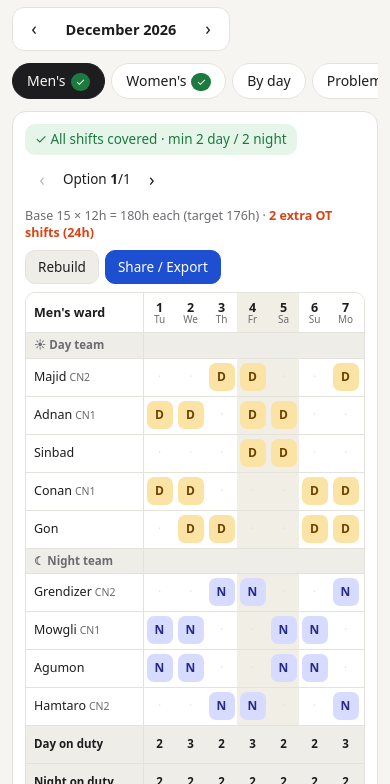
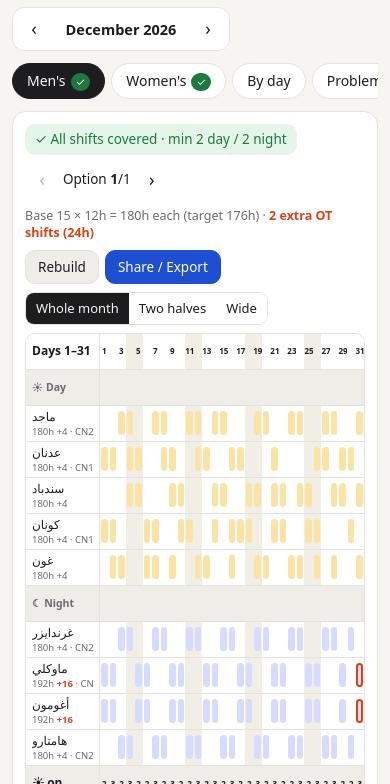
Before and after one commit to aliutaif/roster, a plain HTML site: page index.html in a window 390 px wide. Shown: the part 60-844 px from the top of the page. Drawn offline with Linux system fonts and the light colour scheme.

Commit message:
Arabic names; whole-month / two-halves / wide layouts that fit the phone
Co-Authored-By: Claude Opus 5.5 <noreply@anthropic.com>
Claude-Session: https://claude.ai/code/session_01Ho9txnXWHrZooHTjLjtxXU

```diff
--- a/index.html
+++ b/index.html
@@ -80,6 +80,19 @@ tfoot td.low{color:#fff;background:var(--err)}
 .legend{display:flex;flex-wrap:wrap;gap:10px;font-size:12px;color:var(--mute);margin-top:10px}
 .legend i{display:inline-block;width:16px;height:14px;border-radius:4px;vertical-align:-2px;margin-right:4px}
 .hint{font-size:12px;color:var(--mute);margin-top:6px}
+.fitwrap{border:1px solid var(--line);border-radius:10px;overflow:hidden;margin-bottom:10px}
+table.fit{table-layout:fixed;width:100%;min-width:0}
+.fit th.dh{width:auto;min-width:0;font-size:var(--fs);height:30px;padding:0}
+.fit th.dh small{font-size:8px}
+.fit .nm{position:static;min-width:0;max-width:none;padding:2px 4px 2px 6px;font-size:12px;height:36px;line-height:1.35}
+.fit .nm bdi{display:block;overflow:hidden;text-overflow:ellipsis}
+.fit .nm .nh{font-size:9.5px;line-height:1.2;color:var(--mute);font-weight:400;white-space:nowrap;overflow:hidden}
+.fit td.c{width:auto;min-width:0;height:36px}
+.fit .c span{width:auto;height:24px;margin:0 1px;border-radius:4px;font-size:var(--fs)}
+.fit tfoot td{font-size:var(--fs);height:24px;letter-spacing:-.3px}
+.fit .teamhdr td{padding:3px 6px;font-size:10.5px}
+.fit .lk::after{top:3px;right:2px;width:4px;height:4px}
+.fit .ot span{box-shadow:inset 0 0 0 2px var(--ot)}
 /* day view */
 .days{display:flex;gap:6px;overflow-x:auto;padding:2px 0 8px;scrollbar-width:none}
 .days::-webkit-scrollbar{display:none}
@@ -388,12 +401,12 @@ const STORE = 'azm-12h-roster-v1';
 
 const DEFAULT_WARDS = () => ([
   { key:'men', label:"Men's ward", minD:2, minN:2, nurses:[
-    ['awad','Majid','CN2','D'],['bader','Adnan','CN1','D'],['alganem','Sinbad','','D'],['fares','Conan','CN1','D'],['haitham','Gon','','D'],
-    ['assaf','Grendizer','CN2','N'],['ali','Mowgli','CN1','N'],['alm','Agumon','','N'],['abdulrahman','Hamtaro','CN2','N']
+    ['awad','ماجد','CN2','D'],['bader','عدنان','CN1','D'],['alganem','سندباد','','D'],['fares','كونان','CN1','D'],['haitham','غون','','D'],
+    ['assaf','غرندايزر','CN2','N'],['ali','ماوكلي','CN1','N'],['alm','أغومون','','N'],['abdulrahman','هامتارو','CN2','N']
   ].map(([id,name,grade,team])=>({id,name,grade,team,on:true})) },
   { key:'women', label:"Women's ward", minD:1, minN:1, nurses:[
-    ['aysha','Lina','','D'],['sara','Sally','','D'],['taif','Ran','','D'],
-    ['atheer','Remi','','N'],['yara','Zina','','N'],['lama','Nahool','','N']
+    ['aysha','لينا','','D'],['sara','سالي','','D'],['taif','ران','','D'],
+    ['atheer','ريمي','','N'],['yara','زينة','','N'],['lama','نحول','','N']
   ].map(([id,name,grade,team])=>({id,name,grade,team,on:true})) }
 ]);
 const DEFAULT_CFG = () => ({ year:2026, month:11, targetHours:176, shiftLen:12, maxConsec:3, blockPref:2, gapFill:'ot', alCredit:8, dayStart:7 });
@@ -460,6 +473,44 @@ function optionBar(){
   <button class="ib" data-a="optNext" aria-label="Next option">›</button></div>`;
 }
 
+function layoutSeg(){ const l=S.cfg.layout||'month';
+  return `<div class="bar" style="margin:0 0 8px"><span class="seg">${[['month','Whole month'],['half','Two halves'],['wide','Wide']].map(([k,t])=>`<button data-a="layout" data-val="${k}" class="${l===k?'on':''}">${t}</button>`).join('')}</span></div>`; }
+function gridTable(k,v,a,b,stats,fit){
+  const w=ward(k), m=M(), g=m.grids[k], y=S.cfg.year, mo=S.cfg.month, n=b-a;
+  const today=new Date(); const tIdx=(today.getFullYear()===y&&today.getMonth()===mo)?today.getDate()-1:-1;
+  let cw=99;
+  if(fit){ const avail=Math.max(260,($('#main').clientWidth||360)-26); cw=(avail-NMW)/n; }
+  const letters=cw>=13, wdays=cw>=15;
+  let h=`<table class="${fit?'fit':''}" style="${fit?`--fs:${cw>=17?11:cw>=13?9.5:8}px`:''}">${fit?`<colgroup><col style="width:${NMW}px">${'<col>'.repeat(n)}</colgroup>`:''}<thead><tr><th class="nm">${fit?(a===0?`Days ${a+1}–${b}`:`Days ${a+1}–${b}`):esc(w.label)}</th>`;
+  for(let d=a;d<b;d++){ const we=Engine.isWeekend(y,mo,d); const num=(!fit||cw>=11||d%2===0)?d+1:''; h+=`<th class="dh ${we?'we':''} ${d===tIdx?'today':''}">${num}${wdays||!fit?`<small>${WD[Engine.dow(y,mo,d)]}</small>`:''}</th>`; }
+  if(stats) h+=`<th class="st">D</th><th class="st">N</th><th class="st">Hrs</th><th class="st">±${S.cfg.targetHours}</th>`;
+  h+=`</tr></thead><tbody>`;
+  for(const T of ['D','N']){
+    const team=w.nurses.filter(x=>x.on&&x.team===T);
+    if(!team.length) continue;
+    h+=`<tr class="teamhdr"><td class="nm">${T==='D'?'☀ Day':'☾ Night'}${fit?'':' team'}</td><td colspan="${n+(stats?4:0)}"></td></tr>`;
+    for(const nu of team){
+      const row=g[nu.id], s=v.stats[nu.id];
+      const cls=s.diff<0?'neg':s.diff>=S.cfg.shiftLen?'big':'pos';
+      h+=`<tr><td class="nm"><bdi>${esc(nu.name)}</bdi>${nu.grade&&!fit?`<span class="g">${esc(nu.grade)}</span>`:''}${fit?`<div class="nh">${s.hours}h <span class="${cls}">${s.diff>0?'+':''}${s.diff}</span>${nu.grade?` · ${esc(nu.grade)}`:''}</div>`:''}</td>`;
+      for(let d=a;d<b;d++){ const c=row[d]; const we=Engine.isWeekend(y,mo,d);
+        const lab=c.s==='O'?(letters?'·':''):(letters?(c.s==='AL'&&cw<17?'L':c.s):'');
+        h+=`<td class="c s-${c.s} ${c.ot?'ot':''} ${(c.s==='D'||c.s==='N')&&c.s!==nu.team?'x':''} ${c.lock?'lk':''} ${we?'we':''}" data-w="${k}" data-n="${nu.id}" data-d="${d}"><span>${lab}</span></td>`; }
+      if(stats) h+=`<td class="st">${s.D}</td><td class="st">${s.N}</td><td class="st h">${s.hours}</td><td class="st ${cls}">${s.diff>0?'+':''}${s.diff}</td>`;
+      h+=`</tr>`;
+    }
+  }
+  h+=`</tbody><tfoot>`;
+  for(const T of ['D','N']){
+    const min=T==='D'?w.minD:w.minN;
+    h+=`<tr><td class="nm">${T==='D'?(fit?'☀ on':'Day on duty'):(fit?'☾ on':'Night on duty')}</td>`;
+    for(let d=a;d<b;d++){ const c=w.nurses.filter(x=>x.on&&g[x.id]&&g[x.id][d].s===T).length; h+=`<td class="${c<min?'low':''}">${c}</td>`; }
+    if(stats) h+=`<td colspan="4"></td>`;
+    h+=`</tr>`;
+  }
+  return h+`</tfoot></table>`;
+}
+const NMW=74;
 function rosterView(k,v){
   const w=ward(k), m=M(), g=m.grids[k], n=days(), y=S.cfg.year, mo=S.cfg.month;
   const errs=v.issues.filter(i=>i.lvl==='error').length, warns=v.issues.filter(i=>i.lvl==='warn').length;
@@ -468,32 +519,15 @@ function rosterView(k,v){
   const today=new Date(); const tIdx=(today.getFullYear()===y&&today.getMonth()===mo)?today.getDate()-1:-1;
   let h=`<div class="card"><div class="bar">${st}${optionBar()}</div>
   <div class="bar" style="margin-bottom:8px"><span class="sub">Base ${Math.ceil(S.cfg.targetHours/L)} × ${L}h = ${Math.ceil(S.cfg.targetHours/L)*L}h each (target ${S.cfg.targetHours}h)${xs?` · <b style="color:var(--ot)">${xs} extra OT shift${xs>1?'s':''} (${xs*L}h)</b>`:' · no extra OT'}</span>
-  <span style="display:flex;gap:6px"><button class="btn" data-a="rebuild">Rebuild</button><button class="btn pri" data-a="export">Share / Export</button></span></div>
-  <div class="scroller"><table><thead><tr><th class="nm">${esc(w.label)}</th>`;
-  for(let d=0;d<n;d++){ const we=Engine.isWeekend(y,mo,d); h+=`<th class="dh ${we?'we':''} ${d===tIdx?'today':''}">${d+1}<small>${WD[Engine.dow(y,mo,d)]}</small></th>`; }
-  h+=`<th class="st">D</th><th class="st">N</th><th class="st">Hrs</th><th class="st">±${S.cfg.targetHours}</th></tr></thead><tbody>`;
-  for(const T of ['D','N']){
-    const team=w.nurses.filter(x=>x.on&&x.team===T);
-    if(!team.length) continue;
-    h+=`<tr class="teamhdr"><td class="nm">${T==='D'?'☀ Day team':'☾ Night team'}</td><td colspan="${n+4}"></td></tr>`;
-    for(const nu of team){
-      const row=g[nu.id], s=v.stats[nu.id];
-      h+=`<tr><td class="nm">${esc(nu.name)}${nu.grade?`<span class="g">${esc(nu.grade)}</span>`:''}</td>`;
-      for(let d=0;d<n;d++){ const c=row[d]; const we=Engine.isWeekend(y,mo,d);
-        const lab=c.s==='O'?'·':c.s;
-        h+=`<td class="c s-${c.s} ${c.ot?'ot':''} ${(c.s==='D'||c.s==='N')&&c.s!==nu.team?'x':''} ${c.lock?'lk':''} ${we?'we':''}" data-w="${k}" data-n="${nu.id}" data-d="${d}"><span>${lab}</span></td>`; }
-      const cls=s.diff<0?'neg':s.diff>=S.cfg.shiftLen?'big':'pos';
-      h+=`<td class="st">${s.D}</td><td class="st">${s.N}</td><td class="st h">${s.hours}</td><td class="st ${cls}">${s.diff>0?'+':''}${s.diff}</td></tr>`;
-    }
+  <span style="display:flex;gap:6px"><button class="btn" data-a="rebuild">Rebuild</button><button class="btn pri" data-a="export">Share / Export</button></span></div>`;
+  h+=layoutSeg();
+  const mode=S.view==='print'?'wide':(S.cfg.layout||'month');
+  if(mode==='wide'){ h+=`<div class="scroller">`+gridTable(k,v,0,n,true,false)+`</div>`; }
+  else {
+    const per=mode==='half'?Math.ceil(n/2):n;
+    for(let a=0;a<n;a+=per) h+=`<div class="fitwrap">`+gridTable(k,v,a,Math.min(n,a+per),false,true)+`</div>`;
   }
-  h+=`</tbody><tfoot>`;
-  for(const T of ['D','N']){
-    const min=T==='D'?w.minD:w.minN;
-    h+=`<tr><td class="nm">${T==='D'?'Day on duty':'Night on duty'}</td>`;
-    for(let d=0;d<n;d++){ const c=w.nurses.filter(x=>x.on&&g[x.id]&&g[x.id][d].s===T).length; h+=`<td class="${c<min?'low':''}">${c}</td>`; }
-    h+=`<td colspan="4"></td></tr>`;
-  }
-  h+=`</tfoot></table></div>
+  h+=`
   <div class="legend"><span><i style="background:var(--d-bg)"></i>Day 12h</span><span><i style="background:var(--n-bg)"></i>Night 12h</span><span><i style="background:var(--al-bg)"></i>Annual leave</span><span><i style="box-shadow:0 0 0 2px var(--ot)"></i>Overtime shift</span><span><i style="outline:2px dashed var(--accent);outline-offset:-2px"></i>Cross-cover</span><span><i style="background:var(--we)"></i>Fri/Sat</span><span>● edited (kept on rebuild)</span></div>
   <div class="hint">Tap any cell to change it. Edits and leave stay fixed when you rebuild or flip options; everything else re-balances to hit ${S.cfg.targetHours}h.</div></div>`;
   return h;
@@ -650,6 +684,7 @@ document.addEventListener('click',e=>{
       return; }
     case 'tgt': S.cfg.targetHours=Math.max(12,S.cfg.targetHours+dv*4); break;
     case 'start': S.cfg.dayStart=+val; rebuild=false; break;
+    case 'layout': S.cfg.layout=val; rebuild=false; break;
     case 'mc': S.cfg.maxConsec=+val; break;
     case 'bp': S.cfg.blockPref=+val; break;
     case 'gap': S.cfg.gapFill=val; break;
@@ -676,6 +711,7 @@ document.addEventListener('change',e=>{
   save(); render();
 });
 
+let rz; window.addEventListener('resize',()=>{ clearTimeout(rz); rz=setTimeout(()=>{ if(S.view==='men'||S.view==='women') render(); },150); });
 render();
 if('serviceWorker' in navigator && location.protocol.startsWith('http')){ navigator.serviceWorker.register('sw.js').catch(()=>{}); }
 })();
--- a/sw.js
+++ b/sw.js
@@ -1,4 +1,4 @@
-const C="roster-v2";const F=['./','index.html','manifest.webmanifest','icon-180.png','icon-512.png'];
+const C='roster-v3';const F=['./','index.html','manifest.webmanifest','icon-180.png','icon-512.png'];
 self.addEventListener('install',e=>{e.waitUntil(caches.open(C).then(c=>c.addAll(F)));self.skipWaiting();});
 self.addEventListener('activate',e=>{e.waitUntil(caches.keys().then(k=>Promise.all(k.filter(x=>x!==C).map(x=>caches.delete(x)))));self.clients.claim();});
 self.addEventListener('fetch',e=>{if(e.request.method!=='GET')return;e.respondWith(fetch(e.request).then(r=>{const cp=r.clone();caches.open(C).then(c=>c.put(e.request,cp));return r;}).catch(()=>caches.match(e.request).then(r=>r||caches.match('index.html'))));});
```
